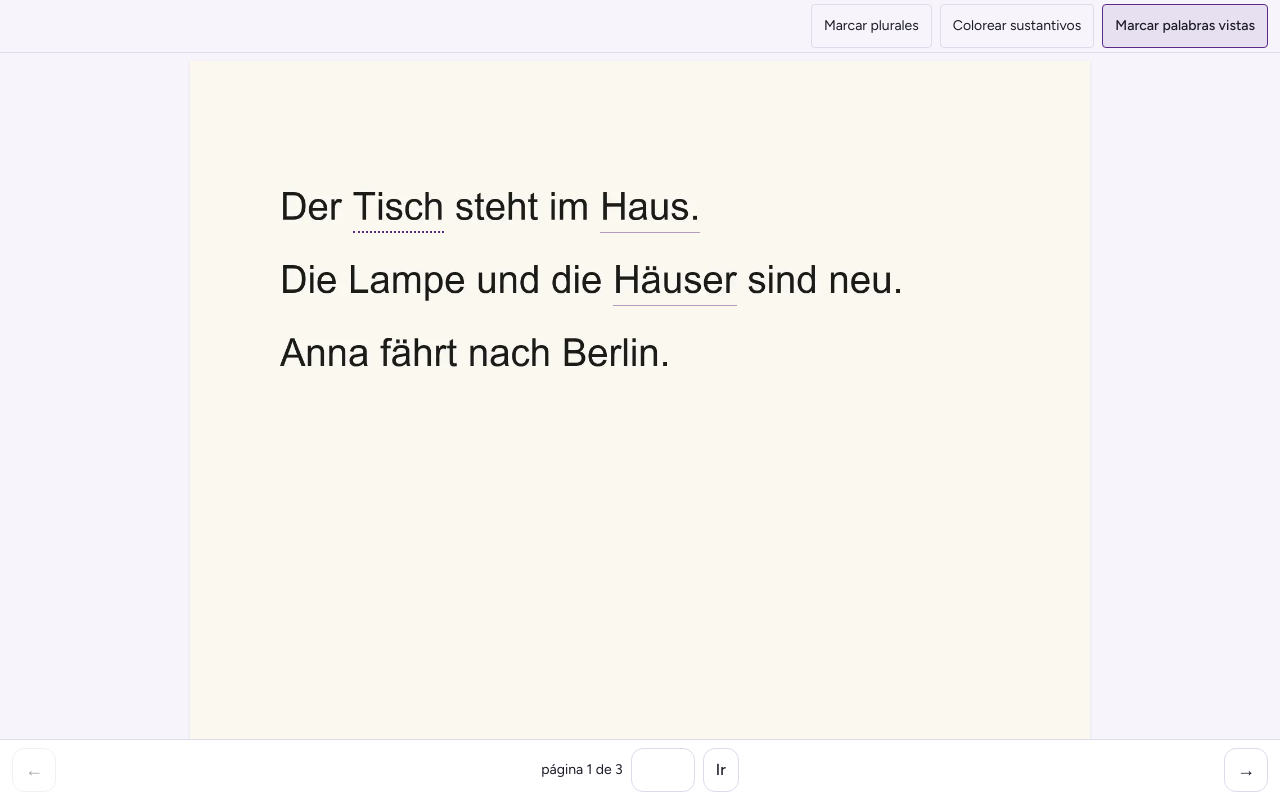
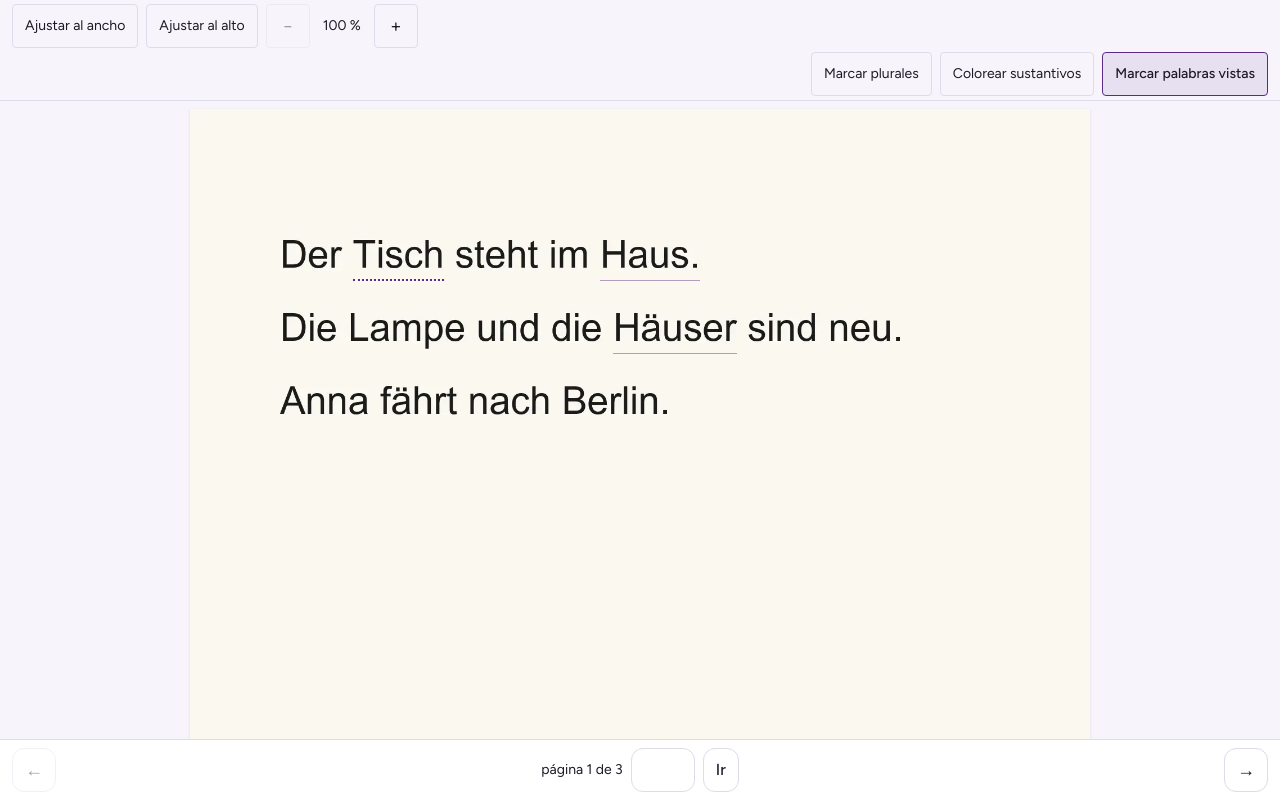
Before and after one commit to Ally2403/My-Deutsch, a Next.js app: page /lector/demo in a window 1280 px wide. Built offline with nearby package versions, Linux system fonts and the light colour scheme.

Commit message:
RF-19: zoom y ajuste de página (pellizco, doble toque, Ctrl+rueda, ajustar al ancho/alto)

```diff
--- a/components/reader/page-reader.tsx
+++ b/components/reader/page-reader.tsx
@@ -1,6 +1,6 @@
 "use client";
 
-import { useCallback, useEffect, useMemo, useRef, useState } from "react";
+import { useCallback, useEffect, useLayoutEffect, useMemo, useRef, useState } from "react";
 import { highlightFor, pluralFor } from "@/lib/domain/noun-highlight";
 import type { LexEntry, PageData } from "@/lib/domain/page";
 import {
@@ -13,6 +13,16 @@ import {
 } from "@/lib/domain/paging";
 import { pairOf } from "@/lib/domain/page-lookup";
 import { seenMarksFor, type SeenMap, type SeenWord } from "@/lib/domain/seen-words";
+import {
+  baseWidth,
+  clampZoom,
+  distance,
+  doubleTapZoom,
+  pinchZoom,
+  swipeChangesPage,
+  wheelZoom,
+  type Fit,
+} from "@/lib/domain/zoom";
 import { TextLayer } from "./text-layer";
 import { useHideSeenPref, useHighlightPref, usePluralPref } from "./use-highlight-pref";
 import { WordPanel } from "./word-panel";
@@ -75,6 +85,40 @@ export function PageReader({
   const cache = useRef(new Map<number, Promise<PageData>>());
   const swipeStart = useRef<{ x: number; y: number } | null>(null);
 
+  // RF-19: zoom y ajuste de página.
+  const [zoom, setZoomState] = useState(1);
+  const [fit, setFit] = useState<Fit>("width");
+  const [viewport, setViewport] = useState<{ w: number; h: number } | null>(null);
+  const scroller = useRef<HTMLDivElement | null>(null);
+  const zoomRef = useRef(1);
+  useEffect(() => {
+    zoomRef.current = zoom;
+  }, [zoom]);
+  const keepCenter = useRef<{ x: number; y: number } | null>(null);
+  const pointers = useRef(new Map<number, { x: number; y: number }>());
+  const pinch = useRef<{ dist: number; zoom: number } | null>(null);
+  const lastTap = useRef<{ t: number; x: number; y: number } | null>(null);
+
+  const setZoom = useCallback((next: number) => {
+    const el = scroller.current;
+    if (el && el.scrollWidth > 0 && el.scrollHeight > 0)
+      keepCenter.current = {
+        x: (el.scrollLeft + el.clientWidth / 2) / el.scrollWidth,
+        y: (el.scrollTop + el.clientHeight / 2) / el.scrollHeight,
+      };
+    setZoomState(clampZoom(next));
+  }, []);
+
+  // Mantiene el centro de la vista al cambiar el zoom.
+  useLayoutEffect(() => {
+    const el = scroller.current;
+    const c = keepCenter.current;
+    keepCenter.current = null;
+    if (!el || !c) return;
+    el.scrollLeft = c.x * el.scrollWidth - el.clientWidth / 2;
+    el.scrollTop = c.y * el.scrollHeight - el.clientHeight / 2;
+  }, [zoom]);
+
   const getPage = useCallback(
     (n: number) => {
       let p = cache.current.get(n);
@@ -116,8 +160,45 @@ export function PageReader({
   }, [page, attempt, total, getPage, imageUrl]);
 
   useEffect(() => {
+    const el = scroller.current;
+    if (el) {
+      el.scrollTop = 0;
+      el.scrollLeft = 0;
+    }
+  }, [page]);
+
+  useEffect(() => {
     onPageChange?.(page);
   }, [page, onPageChange]);
+
+  // Tamaño disponible para la página (RF-19: ajustar al ancho o al alto).
+  const scrollerRef = useCallback((el: HTMLDivElement | null) => {
+    scroller.current = el;
+  }, []);
+  useEffect(() => {
+    const el = scroller.current;
+    if (!el) return;
+    const measure = () =>
+      setViewport({ w: Math.max(el.clientWidth - 16, 1), h: Math.max(el.clientHeight - 16, 1) });
+    measure();
+    if (typeof ResizeObserver === "undefined") return;
+    const ro = new ResizeObserver(measure);
+    ro.observe(el);
+    return () => ro.disconnect();
+  }, []);
+
+  // Rueda con Ctrl: zoom en la página en lugar del zoom del navegador (RF-19).
+  useEffect(() => {
+    const el = scroller.current;
+    if (!el) return;
+    const onWheel = (e: WheelEvent) => {
+      if (!e.ctrlKey) return;
+      e.preventDefault();
+      setZoom(wheelZoom(zoomRef.current, e.deltaY));
+    };
+    el.addEventListener("wheel", onWheel, { passive: false });
+    return () => el.removeEventListener("wheel", onWheel);
+  }, [setZoom]);
 
   // Flechas y AvPág/RePág (RF-16 c2).
   useEffect(() => {
@@ -166,13 +247,59 @@ export function PageReader({
 
   return (
     <div className={`flex ${heightClassName} min-h-0 flex-col`}>
-      <div className="flex flex-wrap justify-end gap-2 border-b border-border px-3 py-1">
+      <div className="border-b border-border px-3 py-1">
+        <div className="flex items-center gap-2 overflow-x-auto [scrollbar-width:none]" role="group" aria-label="Zoom">
+          <button
+            type="button"
+            aria-pressed={fit === "width" && zoom === 1}
+            onClick={() => {
+              setFit("width");
+              setZoom(1);
+            }}
+            className="pressable min-h-11 shrink-0 rounded border border-border px-3 text-sm"
+          >
+            Ajustar al ancho
+          </button>
+          <button
+            type="button"
+            aria-pressed={fit === "height" && zoom === 1}
+            onClick={() => {
+              setFit("height");
+              setZoom(1);
+            }}
+            className="pressable min-h-11 shrink-0 rounded border border-border px-3 text-sm"
+          >
+            Ajustar al alto
+          </button>
+          <button
+            type="button"
+            aria-label="Alejar"
+            disabled={zoom <= 1}
+            onClick={() => setZoom(zoom / 1.25)}
+            className="pressable min-h-11 min-w-11 shrink-0 rounded border border-border text-lg disabled:opacity-40"
+          >
+            −
+          </button>
+          <span aria-live="polite" className="min-w-12 text-center text-sm">
+            {Math.round(zoom * 100)} %
+          </span>
+          <button
+            type="button"
+            aria-label="Acercar"
+            disabled={zoom >= 4}
+            onClick={() => setZoom(zoom * 1.25)}
+            className="pressable min-h-11 min-w-11 shrink-0 rounded border border-border text-lg disabled:opacity-40"
+          >
+            +
+          </button>
+        </div>
+        <div className="mt-1 flex gap-2 overflow-x-auto [scrollbar-width:none] md:justify-end">
         <button
           type="button"
           aria-pressed={pluralsOn}
           onClick={() => setPluralsOn(!pluralsOn)}
           className={
-            "min-h-11 rounded border px-3 text-sm " +
+            "min-h-11 shrink-0 rounded border px-3 text-sm " +
             (pluralsOn
               ? "border-accent bg-accent/10 font-medium"
               : "border-border")
@@ -185,7 +312,7 @@ export function PageReader({
           aria-pressed={highlightOn}
           onClick={() => setHighlightOn(!highlightOn)}
           className={
-            "min-h-11 rounded border px-3 text-sm " +
+            "min-h-11 shrink-0 rounded border px-3 text-sm " +
             (highlightOn
               ? "border-accent bg-accent/10 font-medium"
               : "border-border")
@@ -199,7 +326,7 @@ export function PageReader({
             aria-pressed={!hideSeen}
             onClick={() => setHideSeen(!hideSeen)}
             className={
-              "min-h-11 rounded border px-3 text-sm " +
+              "min-h-11 shrink-0 rounded border px-3 text-sm " +
               (!hideSeen
                 ? "border-accent bg-accent/10 font-medium"
                 : "border-border")
@@ -208,17 +335,69 @@ export function PageReader({
             Marcar palabras vistas
           </button>
         )}
+        </div>
       </div>
       <div
-        className="flex-1 touch-pan-y overflow-auto p-2"
+        ref={scrollerRef}
+        data-testid="page-scroller"
+        className={
+          "flex-1 overflow-auto p-2 " +
+          (zoom > 1 ? "touch-pan-x touch-pan-y" : "touch-pan-y")
+        }
+        onDoubleClick={(e) => {
+          if ((e.target as Element).closest(".reader-word")) return;
+          setZoom(doubleTapZoom(zoom));
+        }}
         onPointerDown={(e) => {
-          swipeStart.current =
-            e.pointerType === "touch" ? { x: e.clientX, y: e.clientY } : null;
+          if (e.pointerType !== "touch") {
+            swipeStart.current = null;
+            return;
+          }
+          pointers.current.set(e.pointerId, { x: e.clientX, y: e.clientY });
+          if (pointers.current.size === 2) {
+            const [a, b] = [...pointers.current.values()];
+            pinch.current = { dist: distance(a, b), zoom };
+            swipeStart.current = null;
+          } else {
+            swipeStart.current = { x: e.clientX, y: e.clientY };
+          }
+        }}
+        onPointerMove={(e) => {
+          if (!pointers.current.has(e.pointerId)) return;
+          pointers.current.set(e.pointerId, { x: e.clientX, y: e.clientY });
+          if (pinch.current && pointers.current.size === 2) {
+            const [a, b] = [...pointers.current.values()];
+            setZoom(pinchZoom(pinch.current.zoom, pinch.current.dist, distance(a, b)));
+          }
+        }}
+        onPointerCancel={(e) => {
+          pointers.current.delete(e.pointerId);
+          if (pointers.current.size < 2) pinch.current = null;
         }}
         onPointerUp={(e) => {
+          const wasPinching = pinch.current !== null;
+          pointers.current.delete(e.pointerId);
+          if (pointers.current.size < 2) pinch.current = null;
           const s = swipeStart.current;
           swipeStart.current = null;
-          if (!s) return;
+          if (wasPinching || !s) return;
+          // Doble toque táctil en una zona sin palabra (RF-19 c2).
+          const now = e.timeStamp;
+          const moved = Math.hypot(e.clientX - s.x, e.clientY - s.y);
+          if (moved < 10 && !(e.target as Element).closest(".reader-word")) {
+            const prev = lastTap.current;
+            if (
+              prev &&
+              now - prev.t < 300 &&
+              Math.hypot(e.clientX - prev.x, e.clientY - prev.y) < 30
+            ) {
+              lastTap.current = null;
+              setZoom(doubleTapZoom(zoom));
+              return;
+            }
+            lastTap.current = { t: now, x: e.clientX, y: e.clientY };
+          }
+          if (!swipeChangesPage(zoom)) return; // con zoom, deslizar desplaza (RF-19 c1)
           const dir = swipeDirection({
             startX: s.x,
             dx: e.clientX - s.x,
@@ -229,8 +408,18 @@ export function PageReader({
         }}
       >
         <div
-          className="relative mx-auto w-full max-w-[900px] bg-white shadow"
-          style={{ aspectRatio: aspect, containerType: "inline-size" }}
+          data-testid="page-surface"
+          className={
+            "relative mx-auto bg-white shadow " +
+            (viewport ? "" : "w-full max-w-[900px]")
+          }
+          style={{
+            aspectRatio: aspect,
+            containerType: "inline-size",
+            ...(viewport
+              ? { width: baseWidth({ fit, viewport, aspect }) * zoom }
+              : {}),
+          }}
         >
           {!error && (
             // eslint-disable-next-line @next/next/no-img-element -- WebP estático con tamaño propio
@@ -246,14 +435,14 @@ export function PageReader({
             type="button"
             tabIndex={-1}
             aria-hidden="true"
-            className="absolute inset-y-0 left-0 w-[8%]"
+            className={"absolute inset-y-0 left-0 w-[8%]" + (zoom > 1 ? " pointer-events-none" : "")}
             onClick={() => go("prev")}
           />
           <button
             type="button"
             tabIndex={-1}
             aria-hidden="true"
-            className="absolute inset-y-0 right-0 w-[8%]"
+            className={"absolute inset-y-0 right-0 w-[8%]" + (zoom > 1 ? " pointer-events-none" : "")}
             onClick={() => go("next")}
           />
           {data && (
--- /dev/null
+++ b/lib/domain/zoom.ts
@@ -0,0 +1,51 @@
+/** RF-19: zoom y ajuste de página (lógica pura). */
+
+export const MIN_ZOOM = 1;
+export const MAX_ZOOM = 4;
+export const DOUBLE_TAP_ZOOM = 2;
+const ZOOMED = 1.05;
+
+export type Fit = "width" | "height";
+
+export function clampZoom(z: number): number {
+  if (!Number.isFinite(z)) return MIN_ZOOM;
+  return Math.min(Math.max(z, MIN_ZOOM), MAX_ZOOM);
+}
+
+/** Doble toque: de «ajustada» pasa a 2×; con zoom vuelve a ajustada (RF-19 c2). */
+export function doubleTapZoom(z: number): number {
+  return z > ZOOMED ? MIN_ZOOM : DOUBLE_TAP_ZOOM;
+}
+
+/** Mientras hay zoom, deslizar desplaza la página en lugar de cambiarla (RF-19 c1). */
+export function swipeChangesPage(z: number): boolean {
+  return z <= ZOOMED;
+}
+
+/** Pellizco: escala el zoom inicial por la razón entre la distancia actual y la inicial. */
+export function pinchZoom(startZoom: number, startDistance: number, distance: number): number {
+  if (startDistance <= 0) return clampZoom(startZoom);
+  return clampZoom(startZoom * (distance / startDistance));
+}
+
+/** Rueda con Ctrl (RF-19): cada muesca multiplica el zoom; deltaY < 0 acerca. */
+export function wheelZoom(z: number, deltaY: number): number {
+  return clampZoom(z * Math.exp(-deltaY * 0.01));
+}
+
+/** Ancho en px de la página sin zoom: al ancho de la pantalla (con tope) o al alto disponible. */
+export function baseWidth(a: {
+  fit: Fit;
+  viewport: { w: number; h: number };
+  aspect: number;
+  maxWidth?: number;
+}): number {
+  const maxW = a.maxWidth ?? 900;
+  const byWidth = Math.min(a.viewport.w, maxW);
+  if (a.fit === "width") return byWidth;
+  return Math.min(a.viewport.h * a.aspect, a.viewport.w);
+}
+
+export function distance(a: { x: number; y: number }, b: { x: number; y: number }): number {
+  return Math.hypot(a.x - b.x, a.y - b.y);
+}
```
Also changed, not shown: 4 other files (tests, documents, lock files or other folders).
